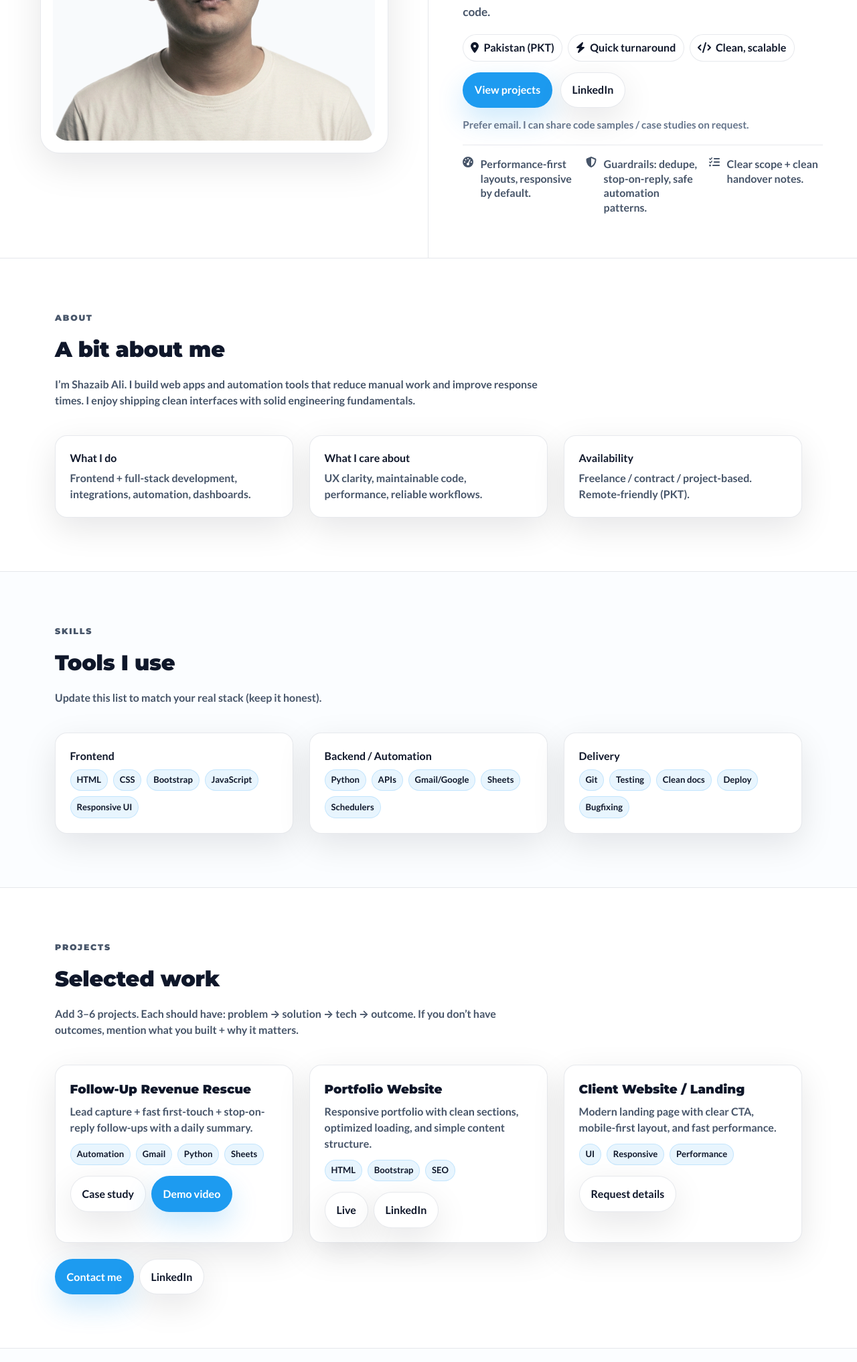
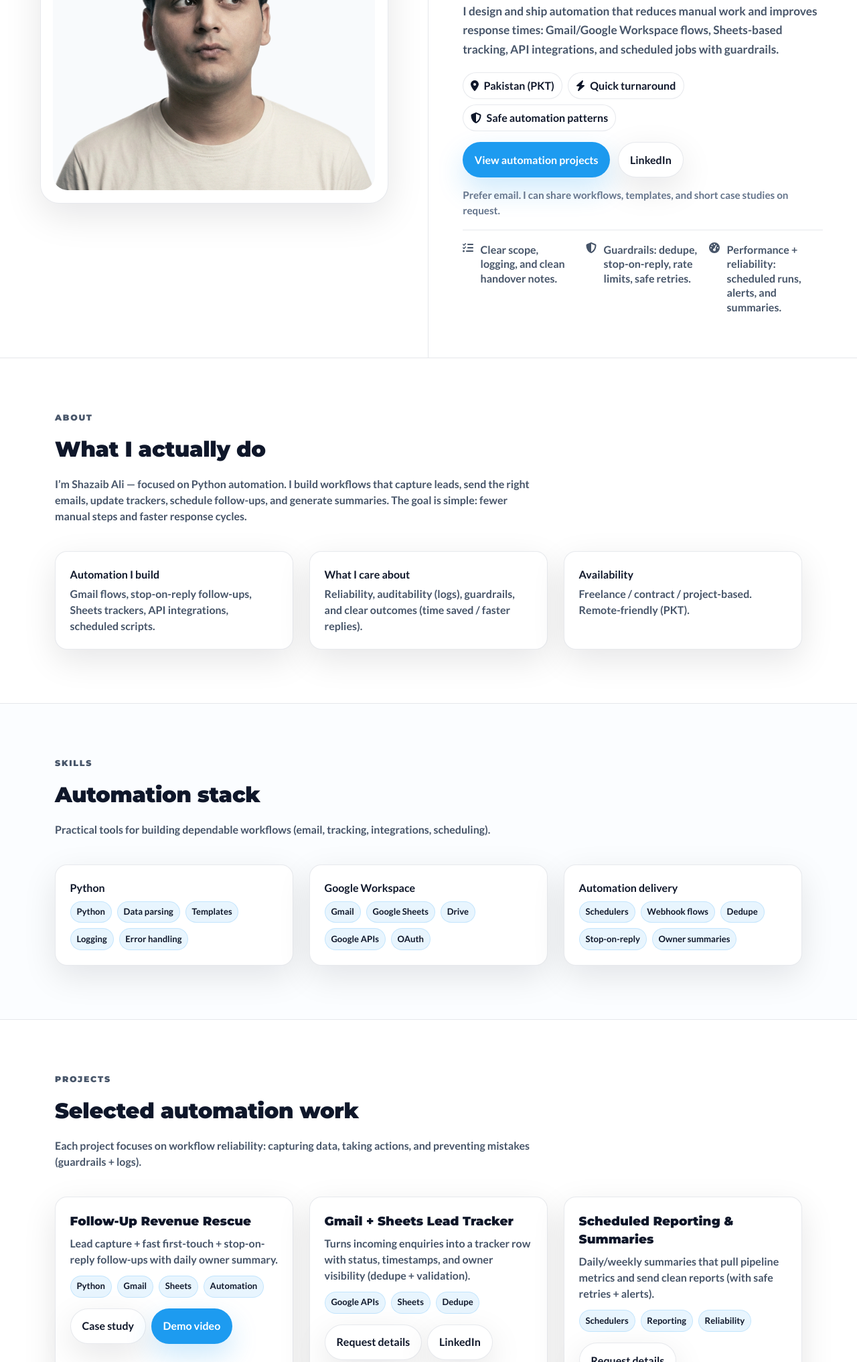
Before and after one commit to shazaibsolutions/shazaibsolutions.github.io, a plain HTML site: page index.html in a window 1280 px wide. Shown: the part 474-2508 px from the top of the page at 67% size. Drawn offline with nearby package versions, Linux system fonts and the light colour scheme.

Commit message:
Update index.html

```diff
--- a/index.html
+++ b/index.html
@@ -2,17 +2,17 @@
 <html lang="en">
 <head>
   <meta charset="utf-8" />
-  <title>Shazaib Ali — Portfolio (Web • Automation • UI)</title>
+  <title>Shazaib Ali — Python Automation Portfolio (Gmail • Sheets • APIs)</title>
   <meta name="viewport" content="width=device-width, initial-scale=1, shrink-to-fit=no" />
-  <meta name="description" content="Portfolio of Shazaib Ali — web development, automation, and clean UI. Featured project: Follow-Up Revenue Rescue (lead capture + stop-on-reply automation)." />
+  <meta name="description" content="Portfolio of Shazaib Ali — Python automation for Gmail/Google Workspace, Sheets, APIs, and reliable workflows. Featured project: Follow-Up Revenue Rescue (stop-on-reply follow-ups + daily summary)." />
 
   <!-- SEO -->
   <meta name="robots" content="index,follow" />
   <link rel="canonical" href="https://shazaibsolutions.github.io/" />
 
   <!-- Open Graph -->
-  <meta property="og:title" content="Shazaib Ali — Portfolio" />
-  <meta property="og:description" content="Web development • automation • clean UI. Featured project: Follow-Up Revenue Rescue." />
+  <meta property="og:title" content="Shazaib Ali — Python Automation Portfolio" />
+  <meta property="og:description" content="Python automation • Google Workspace (Gmail/Sheets) • APIs • reliable workflows. Featured: Follow-Up Revenue Rescue." />
   <meta property="og:type" content="website" />
   <meta property="og:url" content="https://shazaibsolutions.github.io/" />
 
@@ -38,7 +38,7 @@
     "@type":"Person",
     "name":"Shazaib Ali",
     "url":"https://shazaibsolutions.github.io/",
-    "jobTitle":"Web Developer",
+    "jobTitle":"Python Automation Specialist",
     "sameAs":[
       "https://shorturl.at/nNl4z"
     ]
@@ -342,32 +342,34 @@
 
       <div class="hero-right">
         <div>
-          <div class="kicker">Portfolio</div>
-          <h1>Web developer building fast UI + reliable automation.</h1>
+          <div class="kicker">Python Automation</div>
+          <!-- OPTION A (selected) -->
+          <h1>Python automation specialist building reliable workflows that save time.</h1>
+
           <p>
-            I build production-ready websites, dashboards, and automation workflows.
-            I care about clean UX, performance, and maintainable code.
+            I design and ship automation that reduces manual work and improves response times:
+            Gmail/Google Workspace flows, Sheets-based tracking, API integrations, and scheduled jobs with guardrails.
           </p>
 
           <div class="d-flex gap-2 flex-wrap">
             <span class="pill"><i class="fa-solid fa-location-dot"></i> Pakistan (PKT)</span>
             <span class="pill"><i class="fa-solid fa-bolt"></i> Quick turnaround</span>
-            <span class="pill"><i class="fa-solid fa-code"></i> Clean, scalable</span>
+            <span class="pill"><i class="fa-solid fa-shield-halved"></i> Safe automation patterns</span>
           </div>
 
           <div class="hero-actions mt-3">
-            <a class="btn btn-primary-accent" href="#projects">View projects</a>
+            <a class="btn btn-primary-accent" href="#projects">View automation projects</a>
             <a class="btn btn-ghost js-linkedin" href="#" target="_blank" rel="noopener">LinkedIn</a>
           </div>
 
           <div class="subnote">
-            Prefer email. I can share code samples / case studies on request.
+            Prefer email. I can share workflows, templates, and short case studies on request.
           </div>
 
           <div class="trustbar" aria-label="Highlights">
-            <div class="trust-item"><i class="fa-solid fa-gauge-high"></i><span>Performance-first layouts, responsive by default.</span></div>
-            <div class="trust-item"><i class="fa-solid fa-shield-halved"></i><span>Guardrails: dedupe, stop-on-reply, safe automation patterns.</span></div>
-            <div class="trust-item"><i class="fa-solid fa-list-check"></i><span>Clear scope + clean handover notes.</span></div>
+            <div class="trust-item"><i class="fa-solid fa-list-check"></i><span>Clear scope, logging, and clean handover notes.</span></div>
+            <div class="trust-item"><i class="fa-solid fa-shield-halved"></i><span>Guardrails: dedupe, stop-on-reply, rate limits, safe retries.</span></div>
+            <div class="trust-item"><i class="fa-solid fa-gauge-high"></i><span>Performance + reliability: scheduled runs, alerts, and summaries.</span></div>
           </div>
         </div>
       </div>
@@ -378,18 +380,19 @@
   <section class="section-pad" id="about">
     <div class="container">
       <div class="kicker">About</div>
-      <div class="section-title">A bit about me</div>
+      <div class="section-title">What I actually do</div>
       <p class="section-sub">
-        I’m Shazaib Ali. I build web apps and automation tools that reduce manual work and improve response times.
-        I enjoy shipping clean interfaces with solid engineering fundamentals.
+        I’m Shazaib Ali — focused on <strong>Python automation</strong>.
+        I build workflows that capture leads, send the right emails, update trackers, schedule follow-ups, and generate summaries.
+        The goal is simple: fewer manual steps and faster response cycles.
       </p>
 
       <div class="row g-4 mt-2">
         <div class="col-md-4">
           <div class="card-soft">
-            <div class="fw-bold">What I do</div>
+            <div class="fw-bold">Automation I build</div>
             <div style="color:var(--muted);font-weight:700;margin-top:.35rem;">
-              Frontend + full-stack development, integrations, automation, dashboards.
+              Gmail flows, stop-on-reply follow-ups, Sheets trackers, API integrations, scheduled scripts.
             </div>
           </div>
         </div>
@@ -397,7 +400,7 @@
           <div class="card-soft">
             <div class="fw-bold">What I care about</div>
             <div style="color:var(--muted);font-weight:700;margin-top:.35rem;">
-              UX clarity, maintainable code, performance, reliable workflows.
+              Reliability, auditability (logs), guardrails, and clear outcomes (time saved / faster replies).
             </div>
           </div>
         </div>
@@ -417,34 +420,36 @@
   <section class="section-pad" id="skills" style="background:var(--bgSoft);border-top:1px solid var(--line);border-bottom:1px solid var(--line);">
     <div class="container">
       <div class="kicker">Skills</div>
-      <div class="section-title">Tools I use</div>
-      <p class="section-sub">Update this list to match your real stack (keep it honest).</p>
+      <div class="section-title">Automation stack</div>
+      <p class="section-sub">
+        Practical tools for building dependable workflows (email, tracking, integrations, scheduling).
+      </p>
 
       <div class="row g-4 mt-2">
         <div class="col-lg-4">
           <div class="card-soft">
-            <div class="fw-bold mb-2">Frontend</div>
+            <div class="fw-bold mb-2">Python</div>
             <div class="tagrow">
-              <span class="tag">HTML</span><span class="tag">CSS</span><span class="tag">Bootstrap</span><span class="tag">JavaScript</span>
-              <span class="tag">Responsive UI</span>
+              <span class="tag">Python</span><span class="tag">Data parsing</span><span class="tag">Templates</span><span class="tag">Logging</span>
+              <span class="tag">Error handling</span>
             </div>
           </div>
         </div>
         <div class="col-lg-4">
           <div class="card-soft">
-            <div class="fw-bold mb-2">Backend / Automation</div>
+            <div class="fw-bold mb-2">Google Workspace</div>
             <div class="tagrow">
-              <span class="tag">Python</span><span class="tag">APIs</span><span class="tag">Gmail/Google</span><span class="tag">Sheets</span>
-              <span class="tag">Schedulers</span>
+              <span class="tag">Gmail</span><span class="tag">Google Sheets</span><span class="tag">Drive</span><span class="tag">Google APIs</span>
+              <span class="tag">OAuth</span>
             </div>
           </div>
         </div>
         <div class="col-lg-4">
           <div class="card-soft">
-            <div class="fw-bold mb-2">Delivery</div>
+            <div class="fw-bold mb-2">Automation delivery</div>
             <div class="tagrow">
-              <span class="tag">Git</span><span class="tag">Testing</span><span class="tag">Clean docs</span><span class="tag">Deploy</span>
-              <span class="tag">Bugfixing</span>
+              <span class="tag">Schedulers</span><span class="tag">Webhook flows</span><span class="tag">Dedupe</span><span class="tag">Stop-on-reply</span>
+              <span class="tag">Owner summaries</span>
             </div>
           </div>
         </div>
@@ -456,10 +461,9 @@
   <section class="section-pad" id="projects">
     <div class="container">
       <div class="kicker">Projects</div>
-      <div class="section-title">Selected work</div>
+      <div class="section-title">Selected automation work</div>
       <p class="section-sub">
-        Add 3–6 projects. Each should have: problem → solution → tech → outcome.
-        If you don’t have outcomes, mention what you built + why it matters.
+        Each project focuses on workflow reliability: capturing data, taking actions, and preventing mistakes (guardrails + logs).
       </p>
 
       <div class="row g-4 mt-2">
@@ -468,10 +472,10 @@
           <div class="card-soft">
             <div class="project-title">Follow-Up Revenue Rescue</div>
             <div class="project-sub">
-              Lead capture + fast first-touch + stop-on-reply follow-ups with a daily summary.
+              Lead capture + fast first-touch + stop-on-reply follow-ups with daily owner summary.
             </div>
             <div class="tagrow mb-3">
-              <span class="tag">Automation</span><span class="tag">Gmail</span><span class="tag">Python</span><span class="tag">Sheets</span>
+              <span class="tag">Python</span><span class="tag">Gmail</span><span class="tag">Sheets</span><span class="tag">Automation</span>
             </div>
             <div class="d-flex gap-2 flex-wrap">
               <a class="btn btn-ghost" href="#featured">Case study</a>
@@ -483,15 +487,15 @@
         <!-- Project 2 -->
         <div class="col-lg-4">
           <div class="card-soft">
-            <div class="project-title">Portfolio Website</div>
+            <div class="project-title">Gmail + Sheets Lead Tracker</div>
             <div class="project-sub">
-              Responsive portfolio with clean sections, optimized loading, and simple content structure.
+              Turns incoming enquiries into a tracker row with status, timestamps, and owner visibility (dedupe + validation).
             </div>
             <div class="tagrow mb-3">
-              <span class="tag">HTML</span><span class="tag">Bootstrap</span><span class="tag">SEO</span>
+              <span class="tag">Google APIs</span><span class="tag">Sheets</span><span class="tag">Dedupe</span>
             </div>
             <div class="d-flex gap-2 flex-wrap">
-              <a class="btn btn-ghost" href="#top">Live</a>
+              <a class="btn btn-ghost js-contact-cta" href="#">Request details</a>
               <a class="btn btn-ghost js-linkedin" href="#" target="_blank" rel="noopener">LinkedIn</a>
             </div>
           </div>
@@ -500,12 +504,12 @@
         <!-- Project 3 -->
         <div class="col-lg-4">
           <div class="card-soft">
-            <div class="project-title">Client Website / Landing</div>
+            <div class="project-title">Scheduled Reporting & Summaries</div>
             <div class="project-sub">
-              Modern landing page with clear CTA, mobile-first layout, and fast performance.
+              Daily/weekly summaries that pull pipeline metrics and send clean reports (with safe retries + alerts).
             </div>
             <div class="tagrow mb-3">
-              <span class="tag">UI</span><span class="tag">Responsive</span><span class="tag">Performance</span>
+              <span class="tag">Schedulers</span><span class="tag">Reporting</span><span class="tag">Reliability</span>
             </div>
             <div class="d-flex gap-2 flex-wrap">
               <a class="btn btn-ghost js-contact-cta" href="#">Request details</a>
@@ -547,7 +551,7 @@
 
           <div class="mt-3 d-flex gap-2 flex-wrap">
             <a class="btn btn-ghost js-demo" href="#" target="_blank" rel="noopener">Watch on YouTube</a>
-            <a class="btn btn-primary-accent js-contact-cta" href="#">Discuss this project</a>
+            <a class="btn btn-primary-accent js-contact-cta" href="#">Discuss this automation</a>
           </div>
         </div>
 
@@ -564,9 +568,9 @@
           </div>
 
           <div class="card-soft mt-3">
-            <div class="fw-bold mb-2">Stack (example)</div>
+            <div class="fw-bold mb-2">Stack</div>
             <div style="color:var(--muted);font-weight:700;">
-              Python, Gmail/Google Workspace, Google Sheets, templates, simple scheduling.
+              Python, Gmail/Google Workspace, Google Sheets, templates, scheduling, logging.
             </div>
           </div>
         </div>
@@ -608,9 +612,9 @@
   <section class="section-pad" id="contact">
     <div class="container">
       <div class="kicker">Contact</div>
-      <div class="section-title">Let’s build something</div>
+      <div class="section-title">Let’s automate your workflow</div>
       <p class="section-sub">
-        Email is best. Share what you want to build + your deadline, and I’ll reply with scope and next steps.
+        Email is best. Share your current process + what you want automated, and I’ll reply with scope and next steps.
       </p>
 
       <div class="row g-4 mt-2">
@@ -645,7 +649,7 @@
             </div>
 
             <div class="mt-3" style="color:#64748b;font-weight:800;font-size:.92rem;">
-              Tip: real GitHub + LinkedIn links = instant trust.
+              Tip: add a real GitHub link (even private samples via request) = instant trust.
             </div>
           </div>
         </div>
@@ -658,7 +662,7 @@
     <div class="container d-flex flex-column flex-md-row justify-content-between align-items-start gap-2">
       <div>
         <div style="font-weight:900;color:var(--ink);font-family:Montserrat, sans-serif;">Shazaib Ali</div>
-        <div>Web • Automation • Clean UI</div>
+        <div>Python Automation • Gmail/Sheets • APIs</div>
       </div>
       <div class="d-flex gap-3">
         <a href="#projects">Projects</a>
@@ -698,16 +702,18 @@
       };
 
       // Gmail compose (avoids mailto glitch)
-      const SUBJECT = "Project inquiry — Portfolio";
+      const SUBJECT = "Automation inquiry — Python workflows";
       const BODY =
 `Hi Shazaib,
 
-I saw your portfolio and want to discuss a project.
+I saw your automation portfolio and want to discuss a workflow.
 
-Project type:
+Current process (what happens today):
+What you want automated (goal):
+Tools involved (Gmail/Sheets/CRM/etc):
+Volume (per day/week):
 Timeline:
 Budget range:
-Details:
 
 Thanks,`;
 
```
